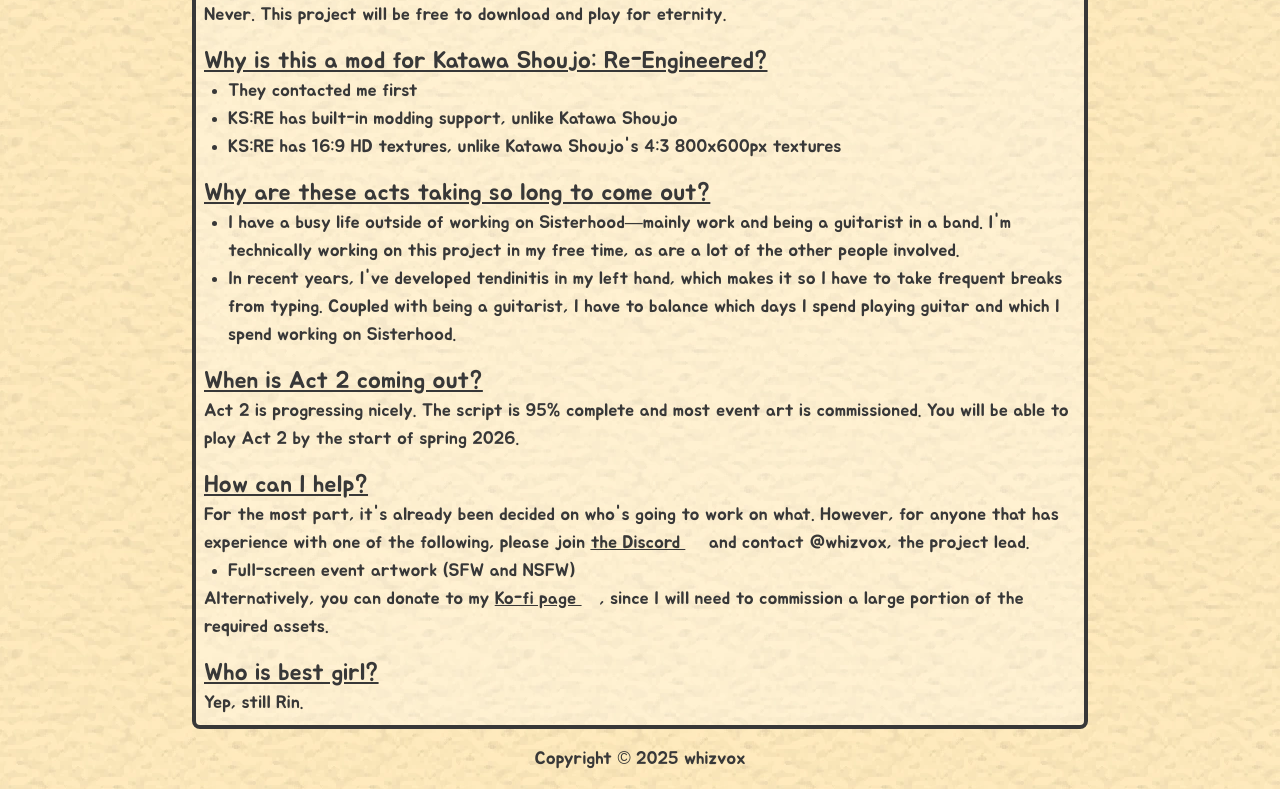
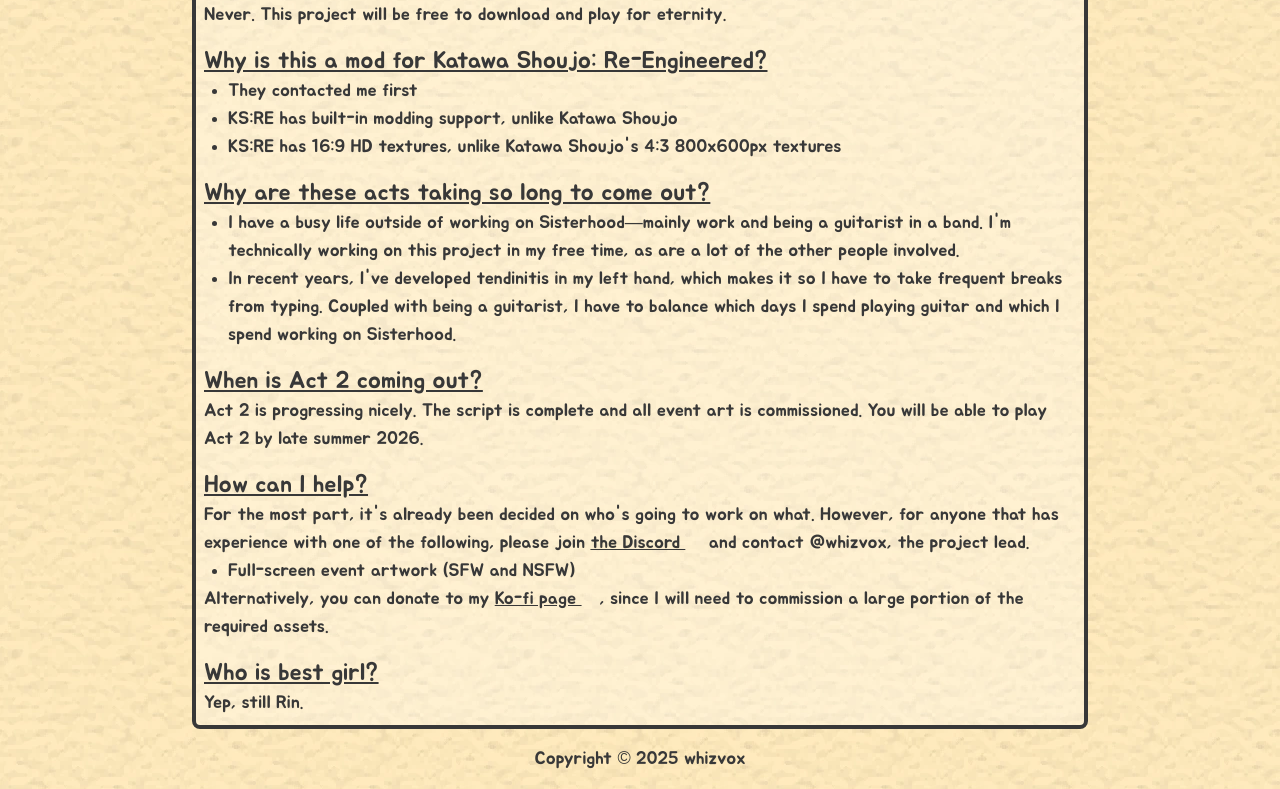
Before and after one commit to whizvox/sisterhood-web, a Vue app: page / in a window 1280 px wide. Shown: the part 6127-6916 px from the top of the page. Built offline with nearby package versions, Linux system fonts and the light colour scheme; some icons are missing.

Commit message:
Update act 2 progress description

```diff
--- a/src/components/HomeFAQ.vue
+++ b/src/components/HomeFAQ.vue
@@ -30,8 +30,8 @@
     </ul>
     <h3 class="underline mt-4">When is Act 2 coming out?</h3>
     <p>
-        Act 2 is progressing nicely. The script is 95% complete and most event art is commissioned. You will be able to
-        play Act 2 by the start of spring 2026.
+        Act 2 is progressing nicely. The script is complete and all event art is commissioned. You will be able to
+        play Act 2 by late summer 2026.
     </p>
     <h3 class="underline mt-4">How can I help?</h3>
     <p>
```
